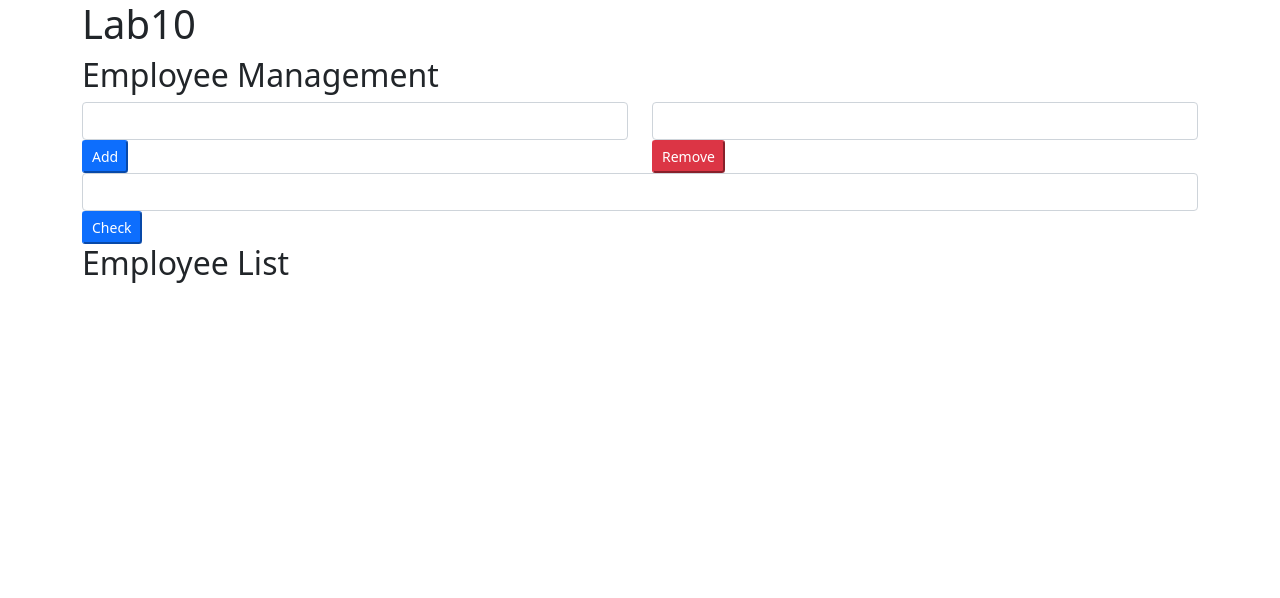
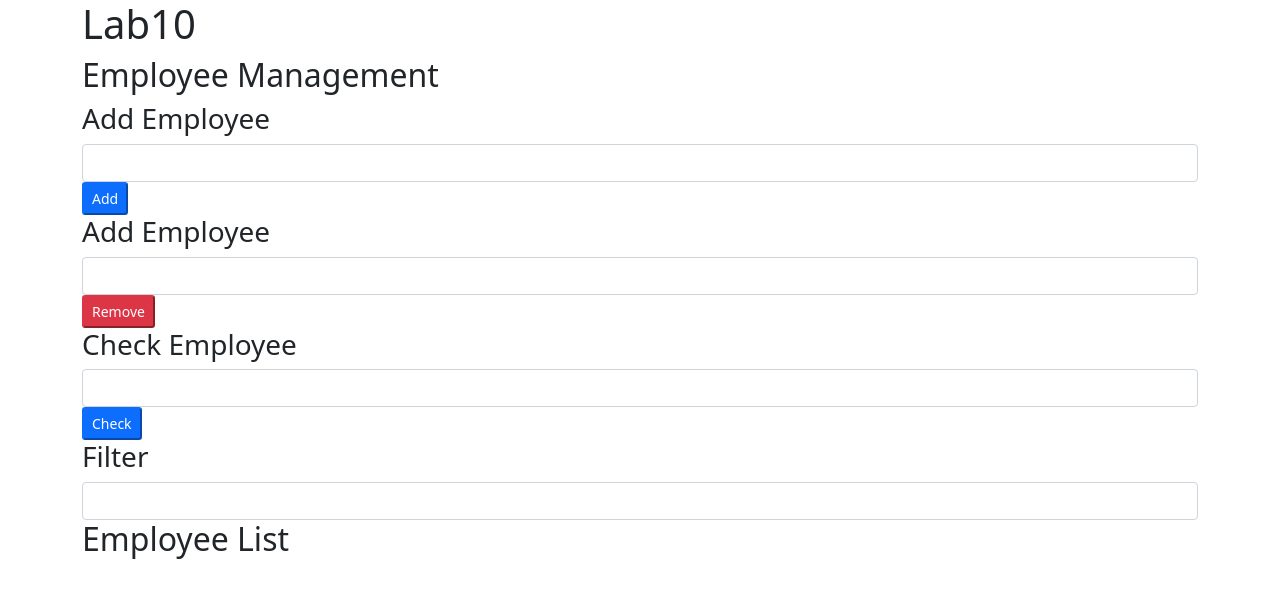
Before and after one commit to q1e123/PLPF-10, an Angular app: page / in a window 1280 px wide. Shown: the top 598 px of the page. Built offline with nearby package versions, Linux system fonts and the light colour scheme.

Commit message:
added filter

```diff
--- a/src/app/app.component.html
+++ b/src/app/app.component.html
@@ -8,7 +8,7 @@
 <h2>Employee Management</h2>
 
 <div class="row">
-  <div class="col-sm">
+    <h3>Add Employee</h3>
     <form (ngSubmit)="addEmployee()">
 
       <!-- Binding -->
@@ -17,8 +17,9 @@
       <input type="submit" class="btn-sm btn-primary" value="Add">
 
     </form>
-  </div>
-  <div class="col-sm">
+</div>
+<div class="row">
+  <h3>Add Employee</h3>
     <form (ngSubmit)="removeEmployee()">
 
       <!-- Binding -->
@@ -27,10 +28,9 @@
       <input type="submit" class="btn-sm btn-danger" value="Remove" >
     </form>
 
-  </div>
 </div>
 <div class="row">
-  <div class="col-sm">
+  <h3>Check Employee</h3>
     <form (ngSubmit)="checkEmployee()">
 
       <!-- Binding -->
@@ -39,12 +39,20 @@
       <input type="submit" class="btn-sm btn-primary" value="Check">
 
     </form>
-  </div>
+</div>
+<div class="row">
+  <h3>Filter</h3>
+  <form>
+
+    <!-- Binding -->
+    <input class="form-control" name="employee-name" [(ngModel)]="filterEmployeeName">
+
+  </form>
 </div>
 
 
 <h2>Employee List</h2>
-<ul>
-  <li *ngFor="let employee of employeeList">{{employee}}</li>
+<ul  *ngFor="let employee of employeeList">
+  <li *ngIf="employee.includes(filterEmployeeName)" >{{employee}}</li>
 </ul>
 </div>
--- a/src/app/app.component.ts
+++ b/src/app/app.component.ts
@@ -15,6 +15,7 @@ export class AppComponent {
   addEmployeeName = '';
   removeEmployeeName = '';
   checkEmployeeName = '';
+  filterEmployeeName = '';
   // Events
   addEmployee() {
     this.employeeList.push(this.addEmployeeName);
@@ -29,5 +30,4 @@ export class AppComponent {
       Swal.fire('Not found!', 'Employee ' + this.checkEmployeeName + ' was not found!', 'error');
     }
   }
-
 }
--- a/src/app/app.module.ts
+++ b/src/app/app.module.ts
@@ -1,3 +1,4 @@
+import { CommonModule } from '@angular/common';
 import { NgModule } from '@angular/core';
 import { FormsModule } from '@angular/forms';
 import { BrowserModule } from '@angular/platform-browser';
@@ -12,7 +13,8 @@ import { AppComponent } from './app.component';
   imports: [
     BrowserModule,
     AppRoutingModule,
-    FormsModule
+    FormsModule,
+    CommonModule
   ],
   providers: [],
   bootstrap: [AppComponent]
```
